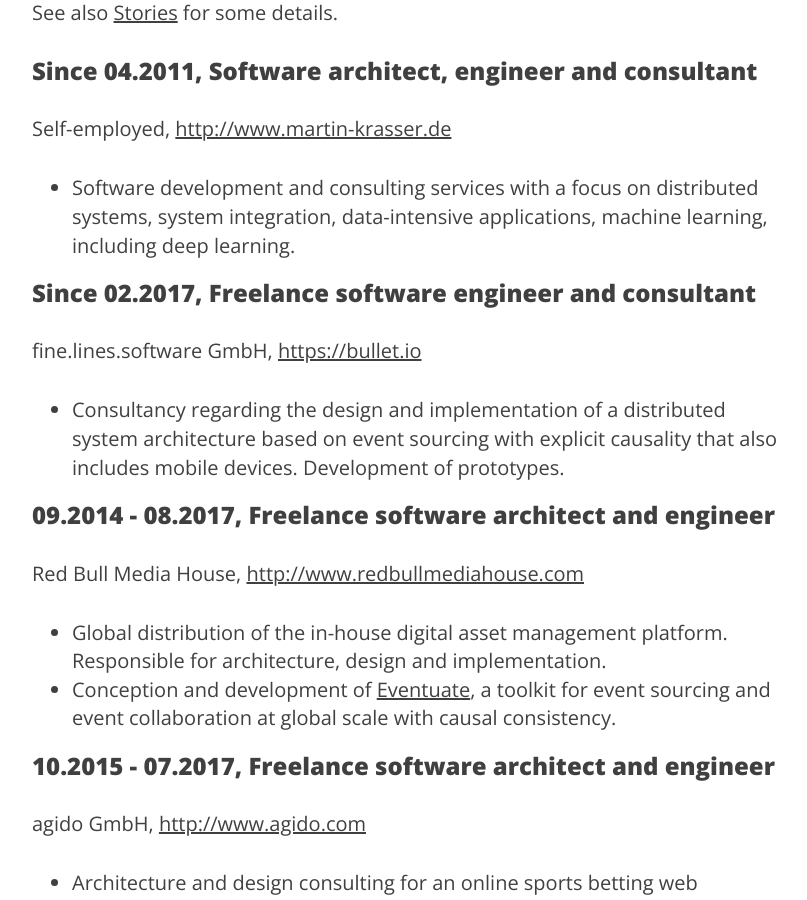
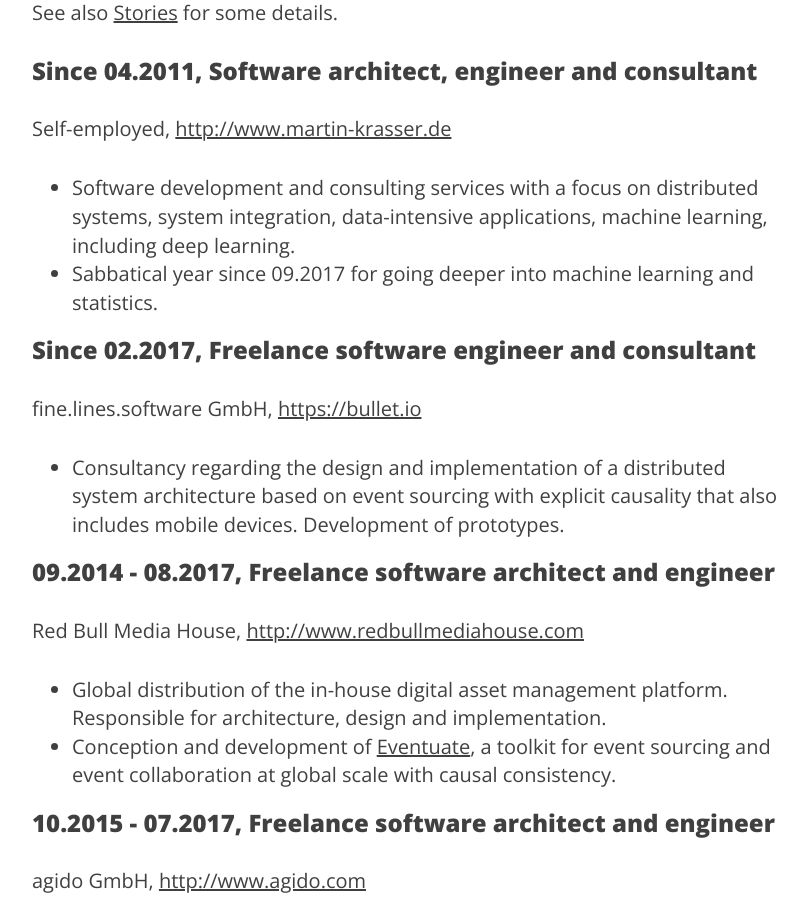
Before and after one commit to krasserm/krasserm.github.io, a Jekyll site: the page built from resume.md, in a window 1280 px wide and 900 px high, scrolled down 1056 px. Shown: the whole window, without its empty margins (233-1040 px from the left). Built offline with Jekyll 4.4.1, drawn with Linux system fonts in a browser that asks for light colours.

Commit message:
Add info about sabbatical year

```diff
--- a/resume.md
+++ b/resume.md
@@ -41,6 +41,7 @@
 
 - Software development and consulting services with a focus on distributed systems, system integration, data-intensive
 applications, machine learning, including deep learning.
+- Sabbatical year since 09.2017 for going deeper into machine learning and statistics.
 
 ### Since 02.2017, Freelance software engineer and consultant
 
```
